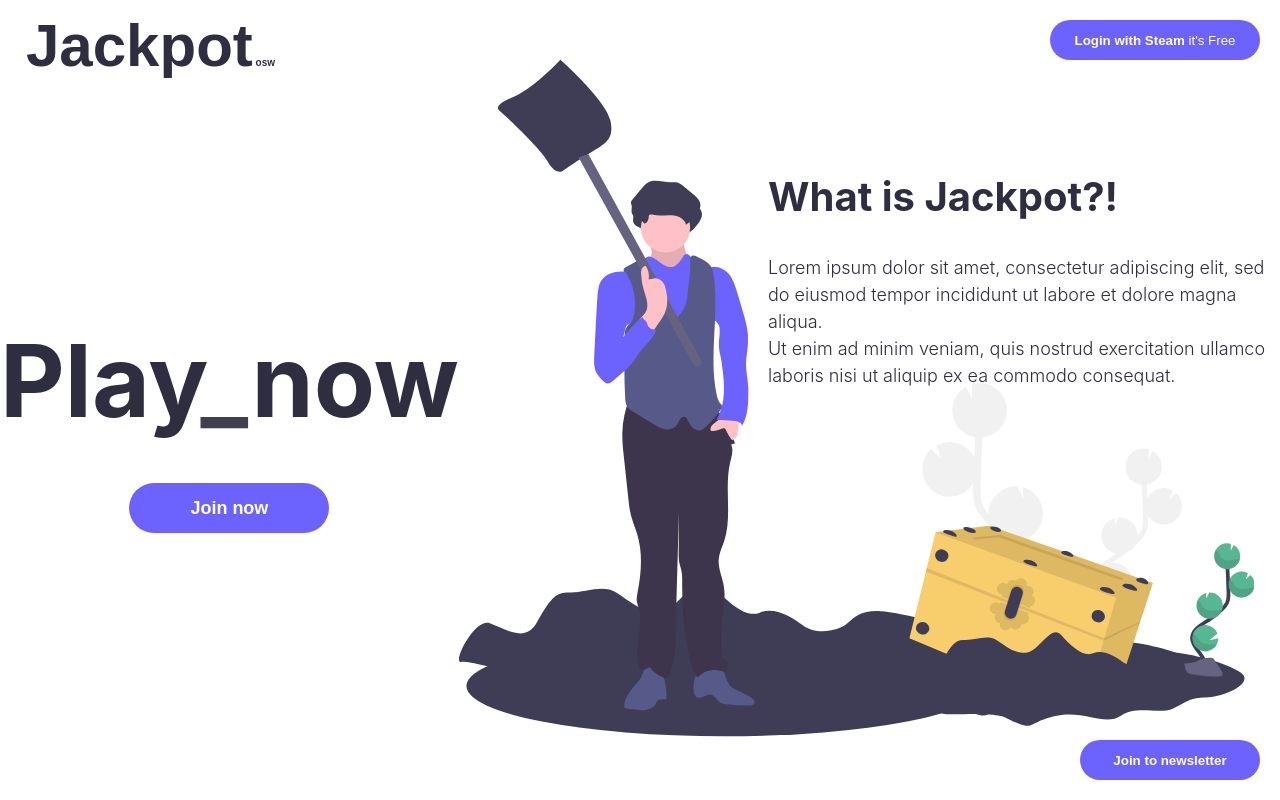
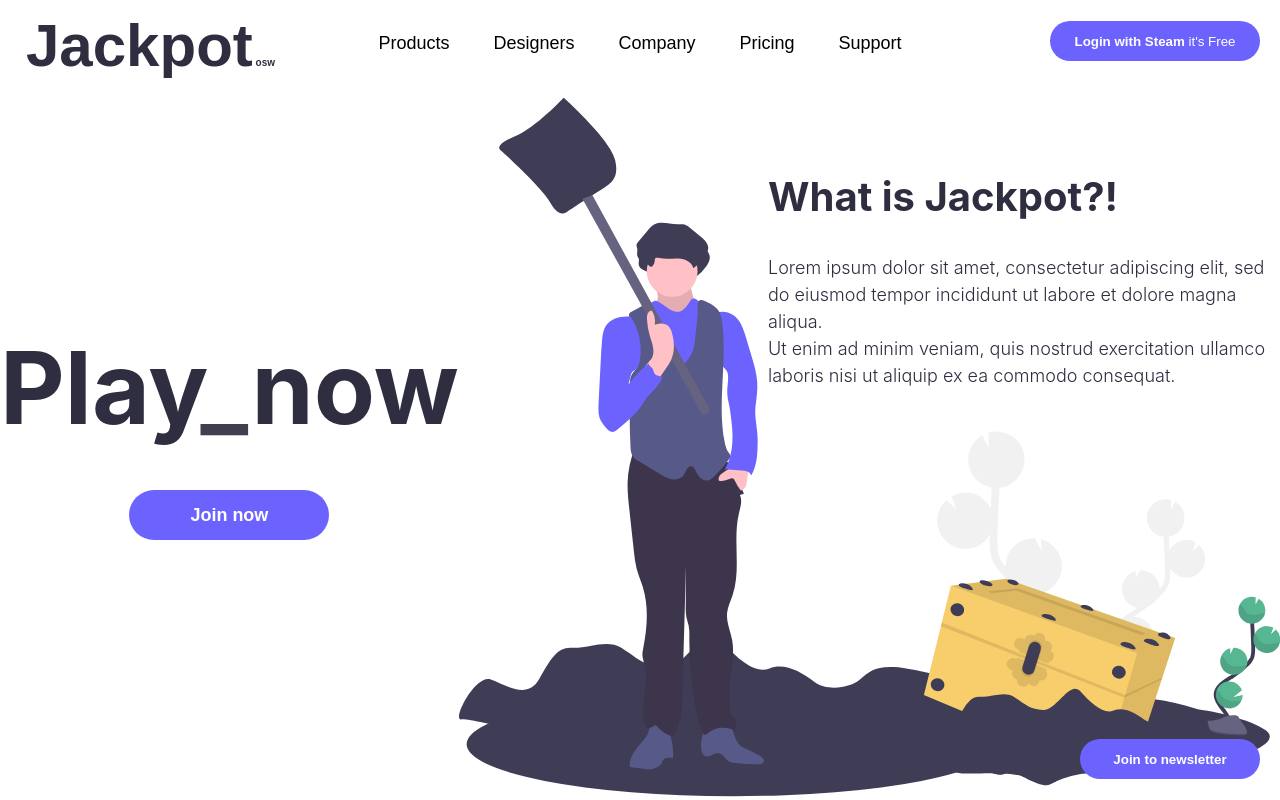
Before and after one commit to Lorens103/jackpot, a React (Create React App) app: page / in a window 1280 px wide. Shown: the top 800 px of the page. Built offline with nearby package versions, Linux system fonts and the light colour scheme.

Commit message:
first commit

```diff
--- a/src/App.css
+++ b/src/App.css
@@ -6,7 +6,7 @@
   border-radius: 20px;
   border: 1px transparent;
   transition: 0.4s ease;
-  margin: 20px 20px 20px 20px;
+  margin: 20px 20px 21px 20px;
   position: fixed;
   bottom: 0px;
   right: 0px;
@@ -18,10 +18,6 @@
   border: 1px solid #6c63ff;
 }
 
-header {
-  width: 100vw;
-  height: 100vh;
-}
 
 article {
   width: 100vw;
@@ -40,12 +36,6 @@
   font-size: 18px;
 }
 
-.nav {
-  width: 100vw;
-  height: 80px;
-  position: fixed;
-}
-
 button {
   cursor: pointer;
 }
@@ -58,7 +48,7 @@
   border-radius: 20px;
   border: 1px transparent;
   transition: 0.4s ease;
-  margin: 20px 20px 20px 20px;
+  margin: 21px 20px 20px 20px;
   position: fixed;
   top: 0px;
   right: 0px;
@@ -98,13 +88,11 @@
 
 .moneyPhoto {
   height: 90vh;
-  margin-top: 3%;
-  margin-right: 2vw;
 }
 
 .moneyTitle {
   font-size: 100px;
-  margin-top: 40vh;
+  margin-top: 30vh;
 }
 
 footer {
@@ -139,6 +127,8 @@
   background: none;
   border: none;
   color: #2f2e41;
+  left: 0%;
+  position: absolute;
 }
 
 .osw {
@@ -163,8 +153,30 @@
   font-size: 40px;
 }
 
-#snake-canvas {
-  border:15px solid #6c63ff;
-  top: -1.5em;
-  position: relative;
+.nav {
+  display: flex;
+  color: #2f2e41;
 }
+
+.navList {
+  margin: 0 auto;
+  padding: 2em;
+  list-style-type: none;
+}
+
+.navListItem {
+  display: inline;
+  padding: 1em;
+}
+
+.navListItem button {
+  font-size: 18px;
+  background: transparent;
+  border: none;
+  transition: ease-in-out 0.1s;
+}
+
+.navListItem button:hover {
+  color: #6c63ff;
+  transform: scale(1.1);
+}
--- a/src/App.js
+++ b/src/App.js
@@ -1,112 +1,13 @@
 import React, { useRef, useEffect } from "react";
 import "./App.css";
 import { ReactComponent as Money } from "./money.svg";
+import { ReactComponent as Tracker } from "./tracker.svg";
 import gsap from "gsap";
 
 function App() {
 
   const randomInt = Math.floor(Math.random() * 100) + 1;
   console.log(randomInt);
-
-function Snake() {
-  window.addEventListener("load", () => {
-    let snake, move, nextMove, points, apple, running;
-    const ctx = document.getElementById("snake-canvas").getContext("2d");
-
-    setDefault();
-    addKeyDownEventListener();
-    setInterval(renderFrame, 150);
-
-    function renderFrame() {
-      if (running) {
-        if (nextMove.x !== -move.x || nextMove.y !== -move.y) {
-          move = nextMove;
-        }
-        snake.push({
-          x: processBound(getHead().x + move.x),
-          y: processBound(getHead().y + move.y),
-        });
-        if (
-          snake.filter(
-            (square) => square.x === getHead().x && square.y === getHead().y
-          ).length >= 2
-        ) {
-          setDefault();
-        } else {
-          console.log(getHead());
-          if (getHead().x === apple.x && getHead().y === apple.y) {
-            points++;
-            apple = generateAppleLocation();
-          }
-          points <= 0 ? snake.shift() : points--;
-        }
-      }
-      ctx.fillStyle = "white";
-      ctx.fillRect(0, 0, ctx.canvas.width, ctx.canvas.height);
-      ctx.fillStyle = "green";
-      snake.forEach((square) =>
-        ctx.fillRect(square.x * 45, square.y * 45, 45, 45)
-      );
-      ctx.fillStyle = "red";
-      ctx.fillRect(apple.x * 45, apple.y * 45, 45, 45);
-    }
-    function getHead() {
-      return snake[snake.length - 1];
-    }
-    function processBound(xOrY) {
-      if (xOrY > 19) {
-        return 0;
-      } else if (xOrY < 0) {
-        return 19;
-      }
-      return xOrY;
-    }
-    function setDefault() {
-      snake = [{ x: 10, y: 10 }];
-      [move, nextMove] = Array(2).fill({ x: 0, y: 0 });
-      points = 2;
-      running = false;
-      apple = generateAppleLocation();
-    }
-    function generateAppleLocation() {
-      let location;
-      do {
-        location = { x: generateRandomNumber(19), y: generateRandomNumber(19) };
-      } while (
-        snake.filter(
-          (square) => square.x === location.x && square.y === location.y
-        ).length > 0
-      );
-      return location;
-    }
-    function generateRandomNumber(max) {
-      return Math.floor(Math.random() * (max + 1));
-    }
-    function addKeyDownEventListener() {
-      window.addEventListener("keydown", (e) => {
-        if (e.code.startsWith("Arrow")) {
-          e.preventDefault();
-          running = true;
-        }
-        switch (e.code) {
-          case "ArrowLeft":
-            nextMove = { x: -1, y: 0 };
-            break;
-          case "ArrowRight":
-            nextMove = { x: 1, y: 0 };
-            break;
-          case "ArrowDown":
-            nextMove = { x: 0, y: 1 };
-            break;
-          case "ArrowUp":
-            nextMove = { x: 0, y: -1 };
-        }
-      });
-    }
-  });
-}
-
-Snake();
 
   const wrapper = useRef(null);
 
@@ -132,9 +33,29 @@
       </button>
       <header>
         <div className="nav">
+          <ul className="navList">
+            <li className="navListItem">
+              <button>Products</button>
+            </li>
+            <li className="navListItem">
+              <button>Designers</button>
+            </li>
+            <li className="navListItem">
+              <button>Company</button>
+            </li>
+            <li className="navListItem">
+              <button>Pricing</button>
+            </li>
+            <li className="navListItem">
+              <button>Support</button>
+            </li>
+          </ul>
           <button className="title">
             Jackpot<span className="osw"> osw</span>
           </button>
+        </div>
+      </header>
+        <div>
           <button className="login">
             <b>Login with Steam </b>it's Free
           </button>
@@ -160,7 +81,6 @@
           </div>
           <Money className="moneyPhoto" />
         </div>
-      </header>
       <article>
         <h1 className="conatinerTwoTitle">Lorem ipsum</h1>
         <p className="containerTwoText">
@@ -174,9 +94,6 @@
         <canvas id="snake-canvas" width="900" height="900"></canvas>
       </article>
       <footer>
-        <ul>
-          <li>Created by Jackpot OSW. company inc.</li>
-        </ul>
       </footer>
     </div>
   );
```
Also changed, not shown: src/tracker.svg (added), 1 other file (tests, documents, lock files or other folders).
